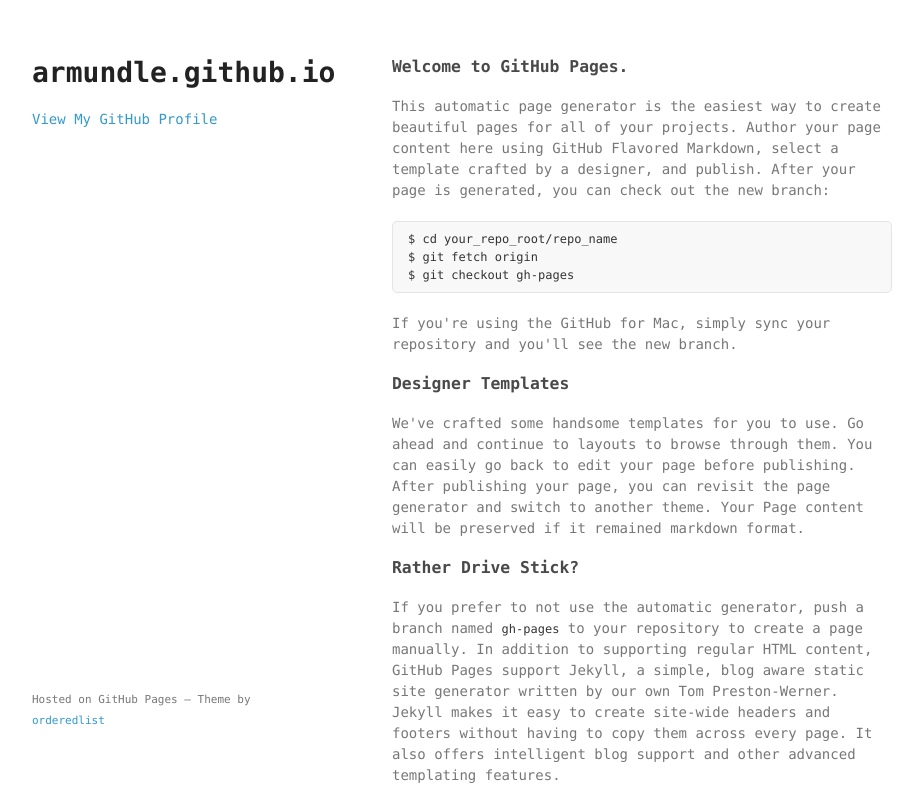
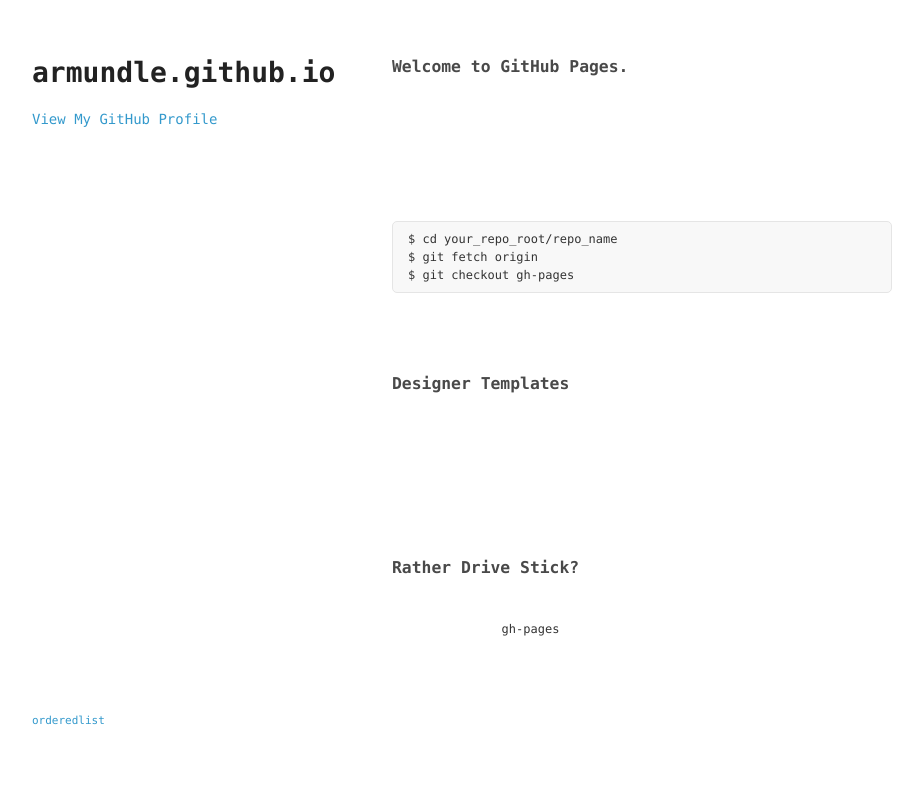
Before and after one commit to armundle/armundle.github.io, a plain HTML site: page index.html in a window 1280 px wide. Shown: the top 800 px of the page, without its empty margins (178-1101 px from the left). Drawn offline with Linux system fonts and the light colour scheme.

Commit message:
Change body text color to black

```diff
--- a/stylesheets/styles.css
+++ b/stylesheets/styles.css
@@ -3,7 +3,7 @@
 body {
   padding:50px;
   font:14px/1.5 Consolas;
-  color:#777;
+  color:#0000;
   font-weight:300;
 }
 
```
